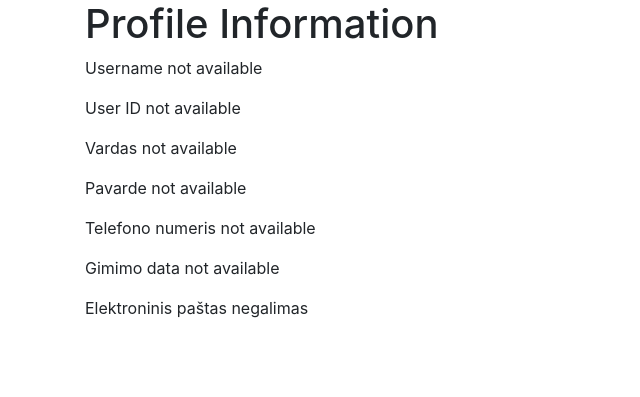
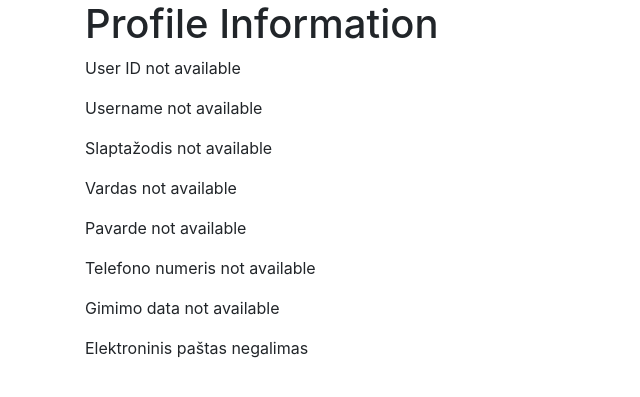
Before and after one commit to Shoffen/AntiFE, a Django app: template antife/Profilis/templates/Profilis.html in a window 1280 px wide. Shown: the part 68-465 px from the top of the page, without its empty margins (0-640 px from the left). Run offline with Django 5.2, Linux system fonts and the light colour scheme; the template is opened without the code that fills it, so the values that code supplies are empty; some libraries are stand-ins or nearby versions.

Commit message:
Some fixes with profile

```diff
--- a/antife/Profilis/templates/Profilis.html
+++ b/antife/Profilis/templates/Profilis.html
@@ -6,15 +6,20 @@
 
 {% block content %}
     <h1>Profile Information</h1>
+    {% if user_id %}
+        <p>User ID: {{ user_id }}</p>
+    {% else %}
+        <p>User ID not available</p>
+    {% endif %}
     {% if username %}
         <p>Username: {{ username }}</p>
     {% else %}
         <p>Username not available</p>
     {% endif %}
-    {% if user_id %}
-        <p>User ID: {{ user_id }}</p>
+    {% if password %}
+        <p>Slaptažodis: {{ password }}</p>
     {% else %}
-        <p>User ID not available</p>
+        <p>Slaptažodis not available</p>
     {% endif %}
     {% if vardas %}
         <p>Vardas: {{ vardas }}</p>
--- a/antife/Profilis/views.py
+++ b/antife/Profilis/views.py
@@ -8,11 +8,14 @@ def profilisview(request):
     pavarde = None
     telefonas = None
     gimimo_Data = None
+    el_pastas = None
+    password =  None
 
     if request.user.is_authenticated:
         user_id = request.user.id
         username = request.user.username
         el_pastas = request.user.email
+        password = request.user.password
         try:
             # Assuming there's a OneToOneField or ForeignKey relationship between Naudotojai and User
             naudotojas = Naudotojai.objects.get(user=request.user)
@@ -27,6 +30,7 @@ def profilisview(request):
     context = {
         'user_id': user_id,
         'username': username,
+        'password': password,
         'vardas' : vardas,
         'pavarde': pavarde,
         'telefonas': telefonas,
```
Also changed, not shown: antife/db.sqlite3.
